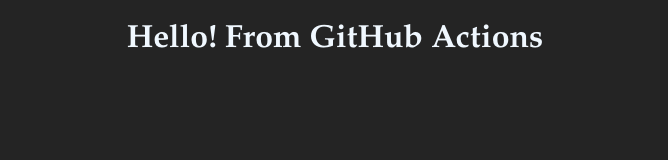
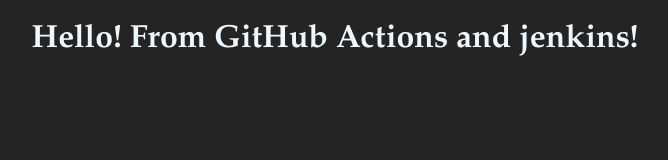
Before and after one commit to KunalBhat55/GitCICD, a plain HTML site: page index.html in a window 1280 px wide. Shown: the whole page, without its empty margins (305-973 px from the left). Drawn offline with Linux system fonts and the light colour scheme.

Commit message:
Update index.html

```diff
--- a/index.html
+++ b/index.html
@@ -16,6 +16,6 @@
     </style>
 </head>
 <body>
-    <h1>Hello! From GitHub Actions</h1>
+    <h1>Hello! From GitHub Actions and jenkins!</h1>
 </body>
 </html>
```
